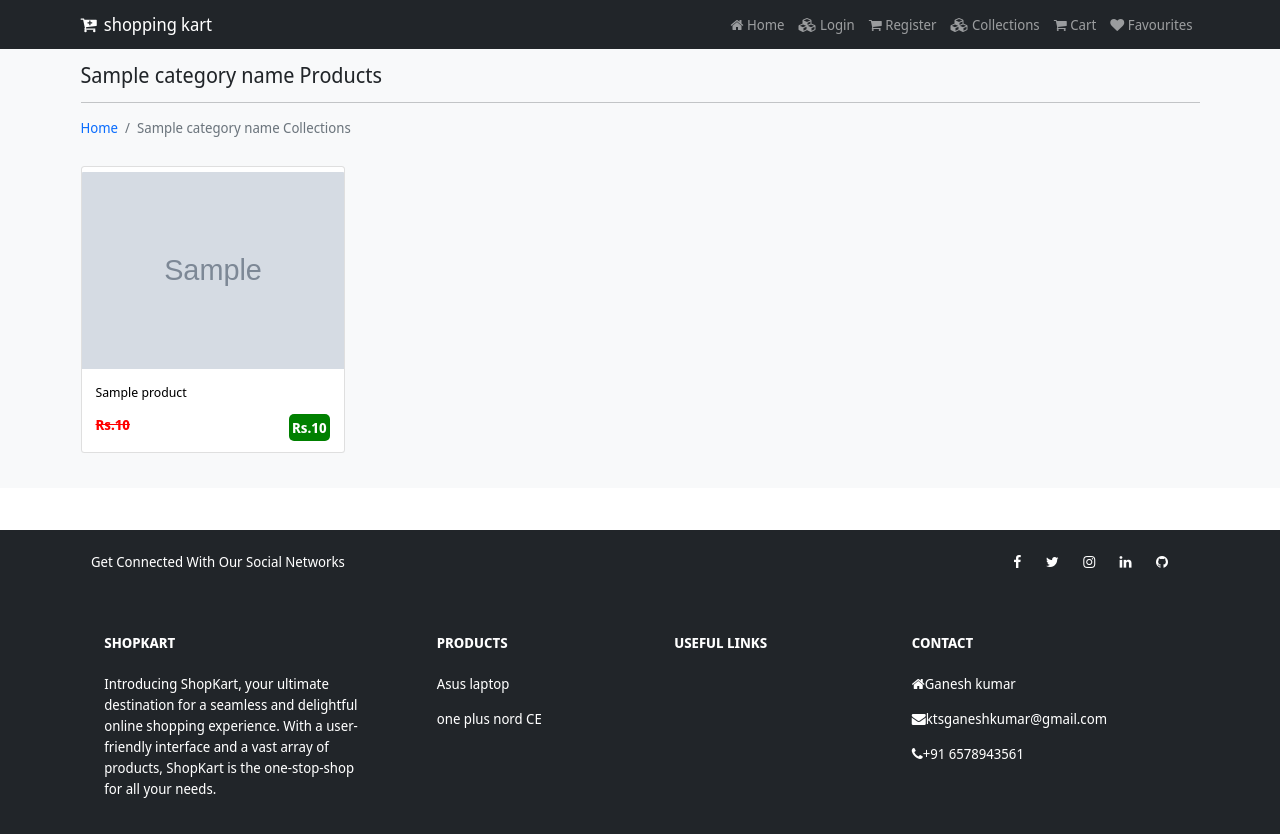
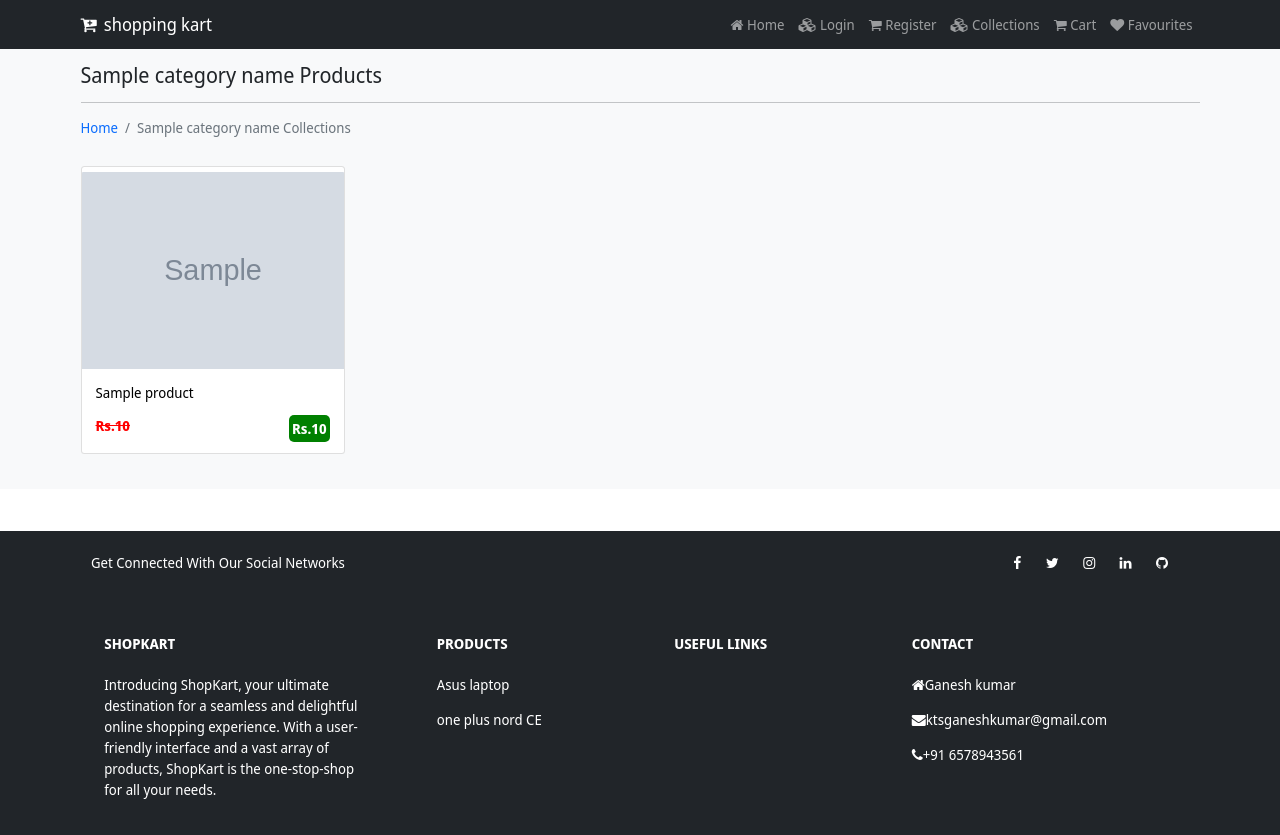
Before and after one commit to ganeshkumar19/shoppingwebsite-django, a Django app: template shop/templates/shop/products/index.html in a window 1280 px wide. Run offline with Django 4.2, Linux system fonts and the light colour scheme; tables that the repository leaves empty hold one stand-in row (values such as "Sample post"); the template is opened without the code that fills it: values that come from a table or form of the project are taken from there, most other values are stand-ins (such as "Sample title", 1, 10 or a date in 2020); grey boxes marked "Sample" are stand-in pictures.

Commit message:
font sizes changed

```diff
--- a/shop/templates/shop/products/index.html
+++ b/shop/templates/shop/products/index.html
@@ -25,7 +25,7 @@ shopping kart | online shopping
             </div>
             <a href="{% url 'product_details' category_name item.name %}">
               <div class="card-body">
-                <h5 class="card-title mb-3" style="font-size: 13px; color: black;">{{ item.name }}</h5>
+                <h5 class="card-title mb-3" style="font-size: 14px; color: black;">{{ item.name }}</h5>
                 <p class="card-text">
                   <span class="float-start old_price mb-2"><s>Rs.{{ item.original_price|stringformat:'d' }}</s></span>
                   <span class="float-end new_price mb-2">Rs.{{ item.selling_price|stringformat:'d' }}</span>
```
Also changed, not shown: static/uploads/20230916074727268591_0_vctnkl.png (added).
